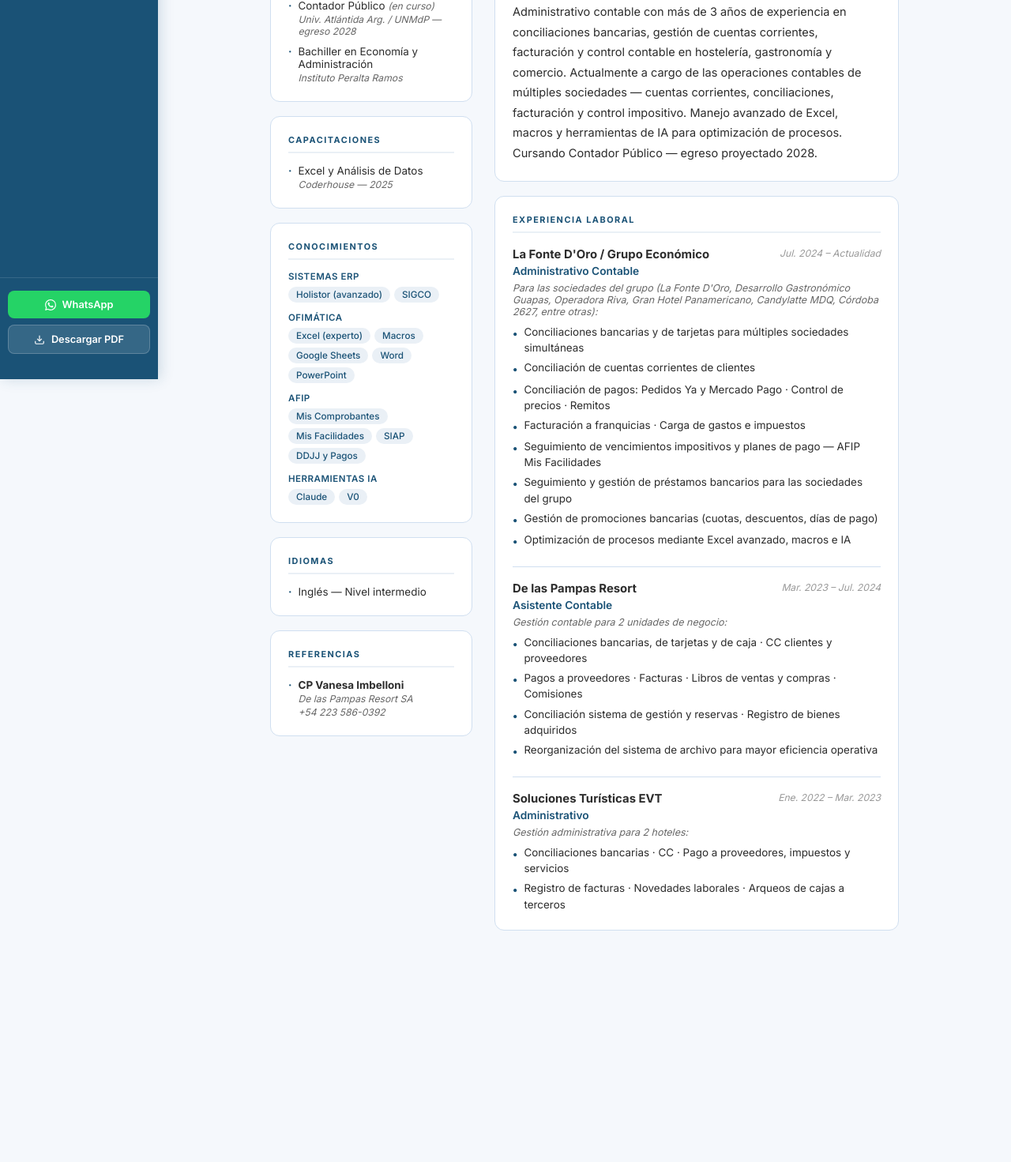
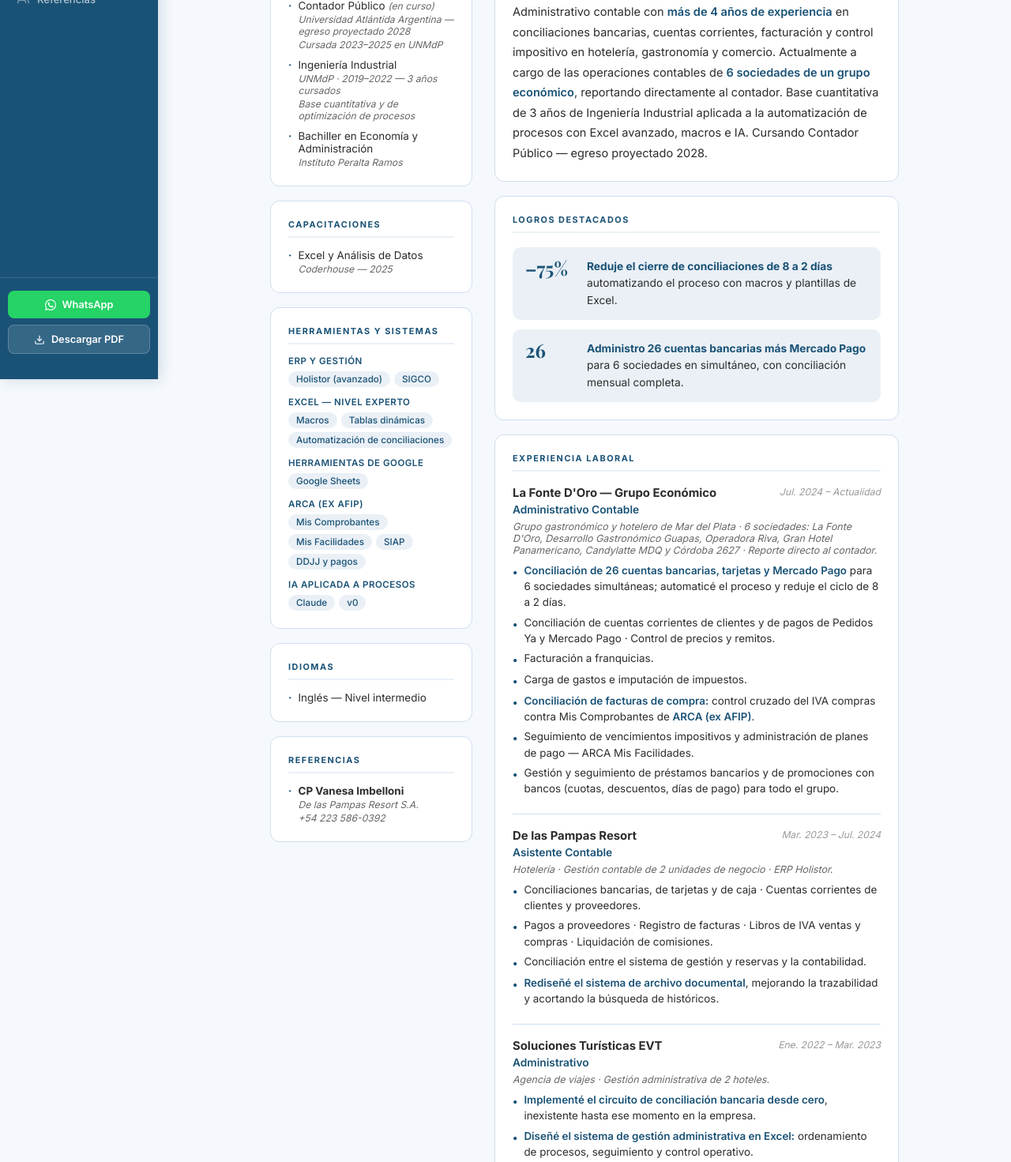
Before and after one commit to tllulluy-svg/tomas-llull-cv, a plain HTML site: page index.html in a window 1280 px wide. Shown: the part 320-1791 px from the top of the page at 79% size. Before the commit the page ends 1558 px from the top, so only its background shows below. Drawn offline with nearby package versions, Linux system fonts and the light colour scheme.

Commit message:
Actualizar CV web con información del PDF nuevo

```diff
--- a/index.html
+++ b/index.html
@@ -4,6 +4,7 @@
 <meta charset="UTF-8">
 <meta name="viewport" content="width=device-width, initial-scale=1.0">
 <title>Tomás Llull — Administrativo Contable</title>
+<meta name="description" content="CV de Tomás Llull, Administrativo Contable en Mar del Plata. Más de 4 años en conciliaciones, cuentas corrientes, facturación y control impositivo.">
 <link href="https://fonts.googleapis.com/css2?family=Inter:wght@300;400;500;600;700&family=Playfair+Display:wght@700&display=swap" rel="stylesheet">
 <style>
   :root {
@@ -155,6 +156,14 @@
   .job-tasks li::before { content: '•'; color: var(--navy); font-weight: 700; flex-shrink: 0; margin-top: 2px; }
   .job-divider { border: none; border-top: 1px solid var(--divider); margin: 18px 0; }
 
+  .perfil-text strong { color: var(--navy); font-weight: 600; }
+  .logros { display: flex; flex-direction: column; gap: 12px; }
+  .logro { display: flex; gap: 14px; align-items: flex-start; background: var(--navy-pale); border-radius: 10px; padding: 14px 16px; }
+  .logro-num { font-family: 'Playfair Display', serif; font-size: 1.5rem; color: var(--navy); line-height: 1; min-width: 64px; }
+  .logro-txt { font-size: 0.86rem; line-height: 1.55; color: var(--dark); }
+  .logro-txt strong { color: var(--navy); }
+  .job-tasks li strong { color: var(--navy); font-weight: 600; }
+
   @media print {
     .side-nav { display: none; }
     .page-wrapper { margin-left: 0; }
@@ -190,6 +199,10 @@
       <svg width="15" height="15" fill="none" stroke="currentColor" stroke-width="2" viewBox="0 0 24 24"><circle cx="12" cy="8" r="4"/><path d="M4 20c0-4 3.6-7 8-7s8 3 8 7"/></svg>
       <span>Perfil</span>
     </a>
+    <a class="nav-link" href="#logros">
+      <svg width="15" height="15" fill="none" stroke="currentColor" stroke-width="2" viewBox="0 0 24 24"><polyline points="23 6 13.5 15.5 8.5 10.5 1 18"/><polyline points="17 6 23 6 23 12"/></svg>
+      <span>Logros</span>
+    </a>
     <a class="nav-link" href="#experiencia">
       <svg width="15" height="15" fill="none" stroke="currentColor" stroke-width="2" viewBox="0 0 24 24"><rect x="2" y="7" width="20" height="14" rx="2"/><path d="M16 7V5a2 2 0 00-2-2h-4a2 2 0 00-2 2v2"/></svg>
       <span>Experiencia</span>
@@ -213,7 +226,7 @@
       <svg width="14" height="14" fill="currentColor" viewBox="0 0 24 24"><path d="M17.472 14.382c-.297-.149-1.758-.867-2.03-.967-.273-.099-.471-.148-.67.15-.197.297-.767.966-.94 1.164-.173.199-.347.223-.644.075-.297-.15-1.255-.463-2.39-1.475-.883-.788-1.48-1.761-1.653-2.059-.173-.297-.018-.458.13-.606.134-.133.298-.347.446-.52.149-.174.198-.298.298-.497.099-.198.05-.371-.025-.52-.075-.149-.669-1.612-.916-2.207-.242-.579-.487-.5-.669-.51-.173-.008-.371-.01-.57-.01-.198 0-.52.074-.792.372-.272.297-1.04 1.016-1.04 2.479 0 1.462 1.065 2.875 1.213 3.074.149.198 2.096 3.2 5.077 4.487.709.306 1.262.489 1.694.625.712.227 1.36.195 1.871.118.571-.085 1.758-.719 2.006-1.413.248-.694.248-1.289.173-1.413-.074-.124-.272-.198-.57-.347m-5.421 7.403h-.004a9.87 9.87 0 01-5.031-1.378l-.361-.214-3.741.982.998-3.648-.235-.374a9.86 9.86 0 01-1.51-5.26c.001-5.45 4.436-9.884 9.888-9.884 2.64 0 5.122 1.03 6.988 2.898a9.825 9.825 0 012.893 6.994c-.003 5.45-4.437 9.884-9.885 9.884m8.413-18.297A11.815 11.815 0 0012.05 0C5.495 0 .16 5.335.157 11.892c0 2.096.547 4.142 1.588 5.945L.057 24l6.305-1.654a11.882 11.882 0 005.683 1.448h.005c6.554 0 11.89-5.335 11.893-11.893a11.821 11.821 0 00-3.48-8.413z"/></svg>
       <span>WhatsApp</span>
     </a>
-    <a class="nav-btn nav-btn-pdf" href="CV-Tomas-Llull.pdf" download="CV-Tomas-Llull.pdf" download="CV-Tomas-Llull.pdf">
+    <a class="nav-btn nav-btn-pdf" href="CV-Tomas-Llull.pdf" download="CV-Tomas-Llull.pdf">
       <svg width="14" height="14" fill="none" stroke="currentColor" stroke-width="2" viewBox="0 0 24 24"><path d="M21 15v4a2 2 0 01-2 2H5a2 2 0 01-2-2v-4"/><polyline points="7 10 12 15 17 10"/><line x1="12" y1="15" x2="12" y2="3"/></svg>
       <span>Descargar PDF</span>
     </a>
@@ -236,11 +249,11 @@
           </span>
           <span class="contact-item">
             <svg width="13" height="13" fill="none" stroke="currentColor" stroke-width="2" viewBox="0 0 24 24"><path d="M4 4h16c1.1 0 2 .9 2 2v12c0 1.1-.9 2-2 2H4c-1.1 0-2-.9-2-2V6c0-1.1.9-2 2-2z"/><polyline points="22,6 12,13 2,6"/></svg>
-            t.llullarg@gmail.com
+            <a href="mailto:t.llulluy@gmail.com" style="color:rgba(255,255,255,0.7);text-decoration:none;">t.llulluy@gmail.com</a>
           </span>
           <span class="contact-item">
             <svg width="13" height="13" fill="none" stroke="currentColor" stroke-width="2" viewBox="0 0 24 24"><path d="M16 8a6 6 0 016 6v7h-4v-7a2 2 0 00-2-2 2 2 0 00-2 2v7h-4v-7a6 6 0 016-6z"/><rect x="2" y="9" width="4" height="12"/><circle cx="4" cy="4" r="2"/></svg>
-            <a href="https://www.linkedin.com/in/tomasllull/" target="_blank" style="color:rgba(255,255,255,0.7);text-decoration:none;">LinkedIn: Tomás Llull</a>
+            <a href="https://www.linkedin.com/in/tomasllull/" target="_blank" style="color:rgba(255,255,255,0.7);text-decoration:none;">linkedin.com/in/tomasllull</a>
           </span>
           <span class="contact-item">
             <svg width="13" height="13" fill="none" stroke="currentColor" stroke-width="2" viewBox="0 0 24 24"><path d="M21 10c0 7-9 13-9 13s-9-6-9-13a9 9 0 0118 0z"/><circle cx="12" cy="10" r="3"/></svg>
@@ -257,7 +270,8 @@
       <div class="card" id="formacion">
         <div class="section-title">Formación</div>
         <ul class="sidebar-list">
-          <li><div><div>Contador Público <em style="color:var(--gray);font-size:0.76rem">(en curso)</em></div><div class="sidebar-sub">Univ. Atlántida Arg. / UNMdP — egreso 2028</div></div></li>
+          <li><div><div>Contador Público <em style="color:var(--gray);font-size:0.76rem">(en curso)</em></div><div class="sidebar-sub">Universidad Atlántida Argentina — egreso proyectado 2028</div><div class="sidebar-sub">Cursada 2023–2025 en UNMdP</div></div></li>
+          <li><div><div>Ingeniería Industrial</div><div class="sidebar-sub">UNMdP · 2019–2022 — 3 años cursados</div><div class="sidebar-sub">Base cuantitativa y de optimización de procesos</div></div></li>
           <li><div><div>Bachiller en Economía y Administración</div><div class="sidebar-sub">Instituto Peralta Ramos</div></div></li>
         </ul>
       </div>
@@ -270,11 +284,12 @@
       </div>
 
       <div class="card" id="conocimientos">
-        <div class="section-title">Conocimientos</div>
-        <div class="skill-group"><div class="skill-label">Sistemas ERP</div><div class="skill-tags"><span class="tag">Holistor (avanzado)</span><span class="tag">SIGCO</span></div></div>
-        <div class="skill-group"><div class="skill-label">Ofimática</div><div class="skill-tags"><span class="tag">Excel (experto)</span><span class="tag">Macros</span><span class="tag">Google Sheets</span><span class="tag">Word</span><span class="tag">PowerPoint</span></div></div>
-        <div class="skill-group"><div class="skill-label">AFIP</div><div class="skill-tags"><span class="tag">Mis Comprobantes</span><span class="tag">Mis Facilidades</span><span class="tag">SIAP</span><span class="tag">DDJJ y Pagos</span></div></div>
-        <div class="skill-group"><div class="skill-label">Herramientas IA</div><div class="skill-tags"><span class="tag">Claude</span><span class="tag">V0</span></div></div>
+        <div class="section-title">Herramientas y sistemas</div>
+        <div class="skill-group"><div class="skill-label">ERP y gestión</div><div class="skill-tags"><span class="tag">Holistor (avanzado)</span><span class="tag">SIGCO</span></div></div>
+        <div class="skill-group"><div class="skill-label">Excel — nivel experto</div><div class="skill-tags"><span class="tag">Macros</span><span class="tag">Tablas dinámicas</span><span class="tag">Automatización de conciliaciones</span></div></div>
+        <div class="skill-group"><div class="skill-label">Herramientas de Google</div><div class="skill-tags"><span class="tag">Google Sheets</span></div></div>
+        <div class="skill-group"><div class="skill-label">ARCA (ex AFIP)</div><div class="skill-tags"><span class="tag">Mis Comprobantes</span><span class="tag">Mis Facilidades</span><span class="tag">SIAP</span><span class="tag">DDJJ y pagos</span></div></div>
+        <div class="skill-group"><div class="skill-label">IA aplicada a procesos</div><div class="skill-tags"><span class="tag">Claude</span><span class="tag">v0</span></div></div>
       </div>
 
       <div class="card">
@@ -285,7 +300,7 @@
       <div class="card" id="referencias">
         <div class="section-title">Referencias</div>
         <ul class="sidebar-list">
-          <li><div><div><strong>CP Vanesa Imbelloni</strong></div><div class="sidebar-sub">De las Pampas Resort SA</div><div class="sidebar-sub">+54 223 586-0392</div></div></li>
+          <li><div><div><strong>CP Vanesa Imbelloni</strong></div><div class="sidebar-sub">De las Pampas Resort S.A.</div><div class="sidebar-sub">+54 223 586-0392</div></div></li>
         </ul>
       </div>
 
@@ -295,25 +310,32 @@
 
       <div class="card" id="perfil">
         <div class="section-heading">Perfil Profesional</div>
-        <p class="perfil-text">Administrativo contable con más de 3 años de experiencia en conciliaciones bancarias, gestión de cuentas corrientes, facturación y control contable en hostelería, gastronomía y comercio. Actualmente a cargo de las operaciones contables de múltiples sociedades — cuentas corrientes, conciliaciones, facturación y control impositivo. Manejo avanzado de Excel, macros y herramientas de IA para optimización de procesos. Cursando Contador Público — egreso proyectado 2028.</p>
+        <p class="perfil-text">Administrativo contable con <strong>más de 4 años de experiencia</strong> en conciliaciones bancarias, cuentas corrientes, facturación y control impositivo en hotelería, gastronomía y comercio. Actualmente a cargo de las operaciones contables de <strong>6 sociedades de un grupo económico</strong>, reportando directamente al contador. Base cuantitativa de 3 años de Ingeniería Industrial aplicada a la automatización de procesos con Excel avanzado, macros e IA. Cursando Contador Público — egreso proyectado 2028.</p>
+      </div>
+
+      <div class="card" id="logros">
+        <div class="section-heading">Logros Destacados</div>
+        <div class="logros">
+          <div class="logro"><div class="logro-num">–75%</div><div class="logro-txt"><strong>Reduje el cierre de conciliaciones de 8 a 2 días</strong> automatizando el proceso con macros y plantillas de Excel.</div></div>
+          <div class="logro"><div class="logro-num">26</div><div class="logro-txt"><strong>Administro 26 cuentas bancarias más Mercado Pago</strong> para 6 sociedades en simultáneo, con conciliación mensual completa.</div></div>
+        </div>
       </div>
 
       <div class="card" id="experiencia">
         <div class="section-heading">Experiencia Laboral</div>
 
         <div class="job">
-          <div class="job-header"><span class="job-company">La Fonte D'Oro / Grupo Económico</span><span class="job-period">Jul. 2024 – Actualidad</span></div>
+          <div class="job-header"><span class="job-company">La Fonte D'Oro — Grupo Económico</span><span class="job-period">Jul. 2024 – Actualidad</span></div>
           <div class="job-role">Administrativo Contable</div>
-          <div class="job-note">Para las sociedades del grupo (La Fonte D'Oro, Desarrollo Gastronómico Guapas, Operadora Riva, Gran Hotel Panamericano, Candylatte MDQ, Córdoba 2627, entre otras):</div>
+          <div class="job-note">Grupo gastronómico y hotelero de Mar del Plata · 6 sociedades: La Fonte D'Oro, Desarrollo Gastronómico Guapas, Operadora Riva, Gran Hotel Panamericano, Candylatte MDQ y Córdoba 2627 · Reporte directo al contador.</div>
           <ul class="job-tasks">
-            <li>Conciliaciones bancarias y de tarjetas para múltiples sociedades simultáneas</li>
-            <li>Conciliación de cuentas corrientes de clientes</li>
-            <li>Conciliación de pagos: Pedidos Ya y Mercado Pago · Control de precios · Remitos</li>
-            <li>Facturación a franquicias · Carga de gastos e impuestos</li>
-            <li>Seguimiento de vencimientos impositivos y planes de pago — AFIP Mis Facilidades</li>
-            <li>Seguimiento y gestión de préstamos bancarios para las sociedades del grupo</li>
-            <li>Gestión de promociones bancarias (cuotas, descuentos, días de pago)</li>
-            <li>Optimización de procesos mediante Excel avanzado, macros e IA</li>
+            <li><span><strong>Conciliación de 26 cuentas bancarias, tarjetas y Mercado Pago</strong> para 6 sociedades simultáneas; automaticé el proceso y reduje el ciclo de 8 a 2 días.</span></li>
+            <li>Conciliación de cuentas corrientes de clientes y de pagos de Pedidos Ya y Mercado Pago · Control de precios y remitos.</li>
+            <li>Facturación a franquicias.</li>
+            <li>Carga de gastos e imputación de impuestos.</li>
+            <li><span><strong>Conciliación de facturas de compra:</strong> control cruzado del IVA compras contra Mis Comprobantes de <strong>ARCA (ex AFIP)</strong>.</span></li>
+            <li>Seguimiento de vencimientos impositivos y administración de planes de pago — ARCA Mis Facilidades.</li>
+            <li>Gestión y seguimiento de préstamos bancarios y de promociones con bancos (cuotas, descuentos, días de pago) para todo el grupo.</li>
           </ul>
         </div>
 
@@ -322,12 +344,12 @@
         <div class="job">
           <div class="job-header"><span class="job-company">De las Pampas Resort</span><span class="job-period">Mar. 2023 – Jul. 2024</span></div>
           <div class="job-role">Asistente Contable</div>
-          <div class="job-note">Gestión contable para 2 unidades de negocio:</div>
+          <div class="job-note">Hotelería · Gestión contable de 2 unidades de negocio · ERP Holistor.</div>
           <ul class="job-tasks">
-            <li>Conciliaciones bancarias, de tarjetas y de caja · CC clientes y proveedores</li>
-            <li>Pagos a proveedores · Facturas · Libros de ventas y compras · Comisiones</li>
-            <li>Conciliación sistema de gestión y reservas · Registro de bienes adquiridos</li>
-            <li>Reorganización del sistema de archivo para mayor eficiencia operativa</li>
+            <li>Conciliaciones bancarias, de tarjetas y de caja · Cuentas corrientes de clientes y proveedores.</li>
+            <li>Pagos a proveedores · Registro de facturas · Libros de IVA ventas y compras · Liquidación de comisiones.</li>
+            <li>Conciliación entre el sistema de gestión y reservas y la contabilidad.</li>
+            <li><span><strong>Rediseñé el sistema de archivo documental</strong>, mejorando la trazabilidad y acortando la búsqueda de históricos.</span></li>
           </ul>
         </div>
 
@@ -336,10 +358,12 @@
         <div class="job">
           <div class="job-header"><span class="job-company">Soluciones Turísticas EVT</span><span class="job-period">Ene. 2022 – Mar. 2023</span></div>
           <div class="job-role">Administrativo</div>
-          <div class="job-note">Gestión administrativa para 2 hoteles:</div>
+          <div class="job-note">Agencia de viajes · Gestión administrativa de 2 hoteles.</div>
           <ul class="job-tasks">
-            <li>Conciliaciones bancarias · CC · Pago a proveedores, impuestos y servicios</li>
-            <li>Registro de facturas · Novedades laborales · Arqueos de cajas a terceros</li>
+            <li><span><strong>Implementé el circuito de conciliación bancaria desde cero</strong>, inexistente hasta ese momento en la empresa.</span></li>
+            <li><span><strong>Diseñé el sistema de gestión administrativa en Excel:</strong> ordenamiento de procesos, seguimiento y control operativo.</span></li>
+            <li>Cuentas corrientes · Pago a proveedores, impuestos y servicios · Registro de facturas.</li>
+            <li>Novedades laborales · Arqueos de caja a terceros.</li>
           </ul>
         </div>
 
```
Also changed, not shown: 1 other file.
